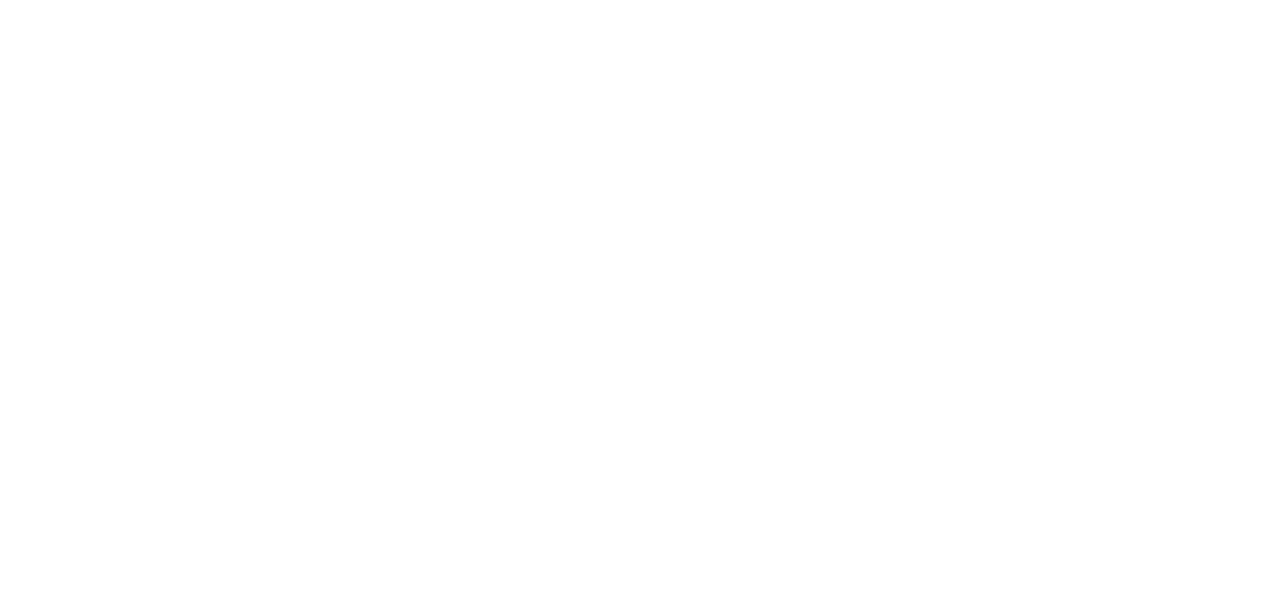
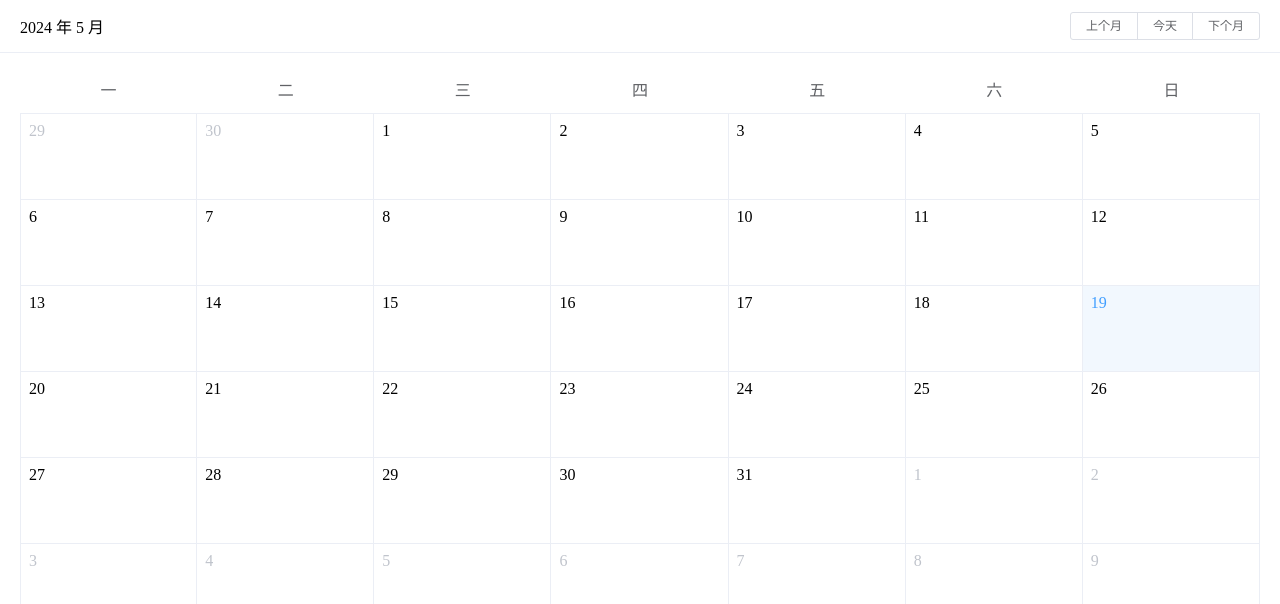
Before and after one commit to moushow/frontend, a Vue app: page /calendar in a window 1280 px wide. Shown: the top 604 px of the page. Built offline with nearby package versions, Linux system fonts and the light colour scheme.

Commit message:
增加日历

```diff
--- a/src/router/index.js
+++ b/src/router/index.js
@@ -36,6 +36,11 @@
     path: '/register',
     name: 'register',
     component: () => import(/* webpackChunkName: "about" */ '../views/Register.vue')
+  },
+  {
+    path: '/calendar',
+    name: 'Calendar',
+    component: () => import(/* webpackChunkName: "about" */ '../views/Calendar.vue')
   }
 ]
 
--- /dev/null
+++ b/src/views/Calendar.vue
@@ -0,0 +1,20 @@
+<template>
+    <div>
+        <el-calendar v-model="value">
+        </el-calendar>
+
+    </div>
+  </template>
+
+<script>
+export default{
+    name:"Calendar",
+    data(){
+        return{
+            value: new Date()
+        }
+    }
+}
+
+
+</script>
```
